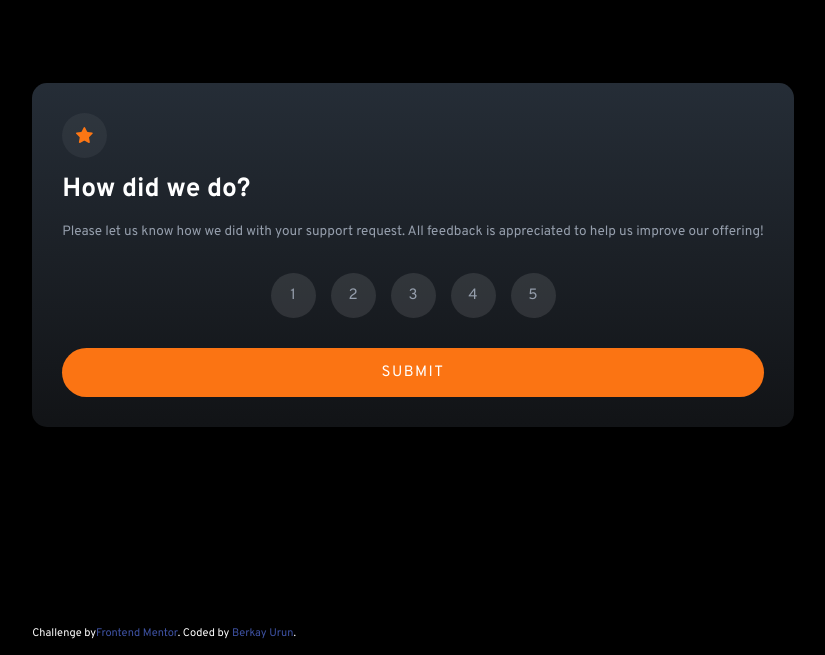
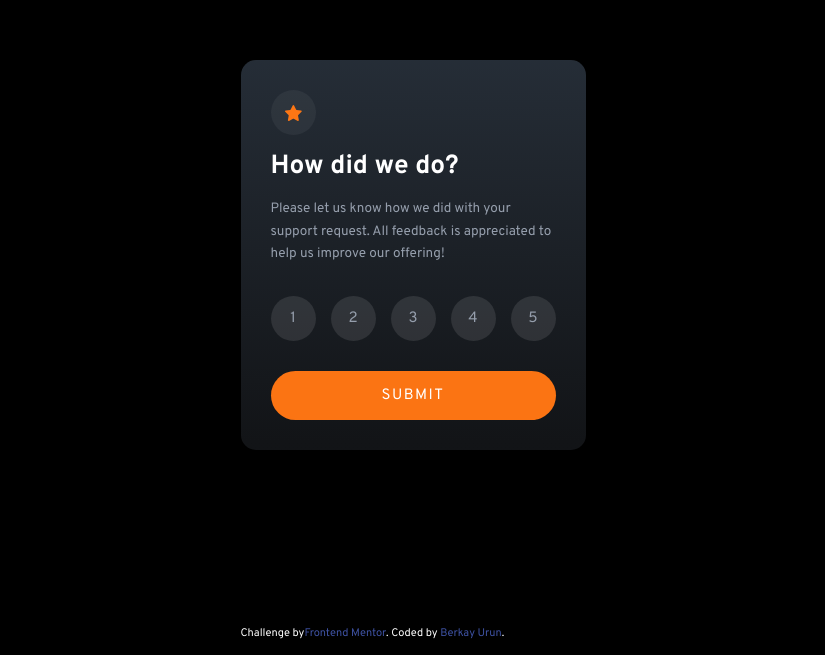
Before and after one commit to brkyurun/fm-interactive-rating-component-challenge, a React (Vite) app: page / in a window 1280 px wide. Shown: the part 145-800 px from the top of the page, without its empty margins (227-1052 px from the left). Built offline with nearby package versions, Linux system fonts and the light colour scheme.

Commit message:
restrict card width

```diff
--- a/src/index.css
+++ b/src/index.css
@@ -36,6 +36,7 @@ body {
   );
   padding: 2rem;
   border-radius: 1rem;
+  width: 23rem;
 }
 
 .star-wrapper {
```
